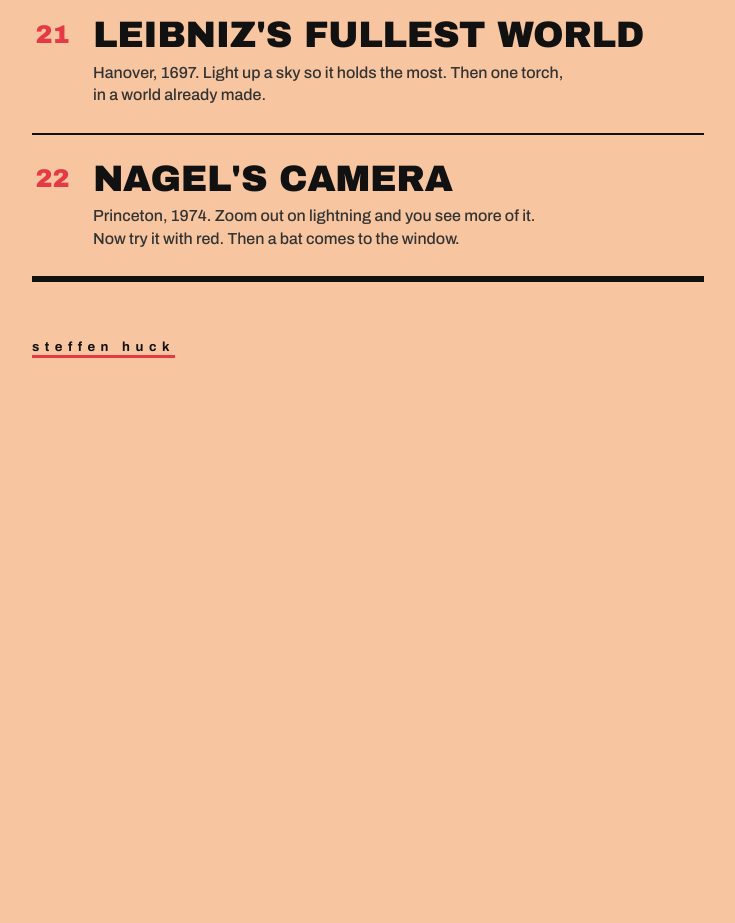
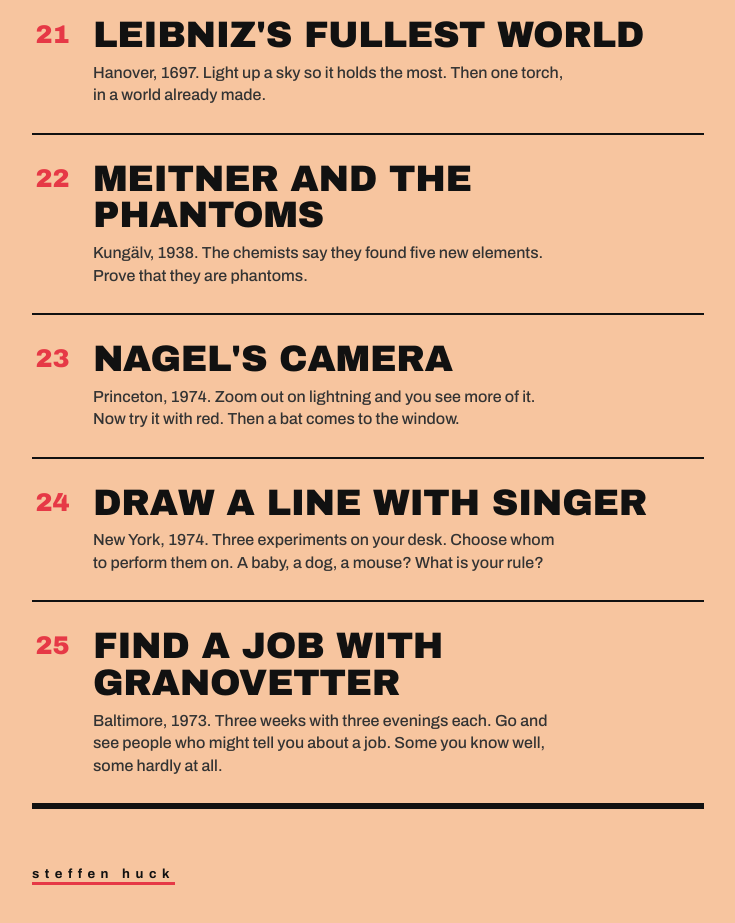
Before and after one commit to steffenhuck/g-games, a plain HTML site: page index.html in a window 1280 px wide. Shown: the part 3700-4623 px from the top of the page, without its empty margins (272-1007 px from the left). Before the commit the page ends 4153 px from the top, so only its background shows below. Drawn offline with Linux system fonts and the light colour scheme.

Commit message:
Pantheon: Meitner at 22, Nagel to 23, Singer 24, Granovetter 25
Co-Authored-By: Claude Fable 5.1 <noreply@anthropic.com>
Claude-Session: https://claude.ai/code/session_018niUhxkdtoYuwb1z3W7XLQ

```diff
--- a/index.html
+++ b/index.html
@@ -343,11 +343,38 @@
         </a>
       </li>
       <li>
+        <a class="game" href="https://steffenhuck.github.io/paper-to-game/meitner/meitner-and-the-phantoms.html">
+          <span class="num" aria-hidden="true">22</span>
+          <span class="body">
+            <span class="title">Meitner and the Phantoms</span>
+            <span class="desc">Kungälv, 1938. The chemists say they found five new elements. Prove that they are phantoms.</span>
+          </span>
+        </a>
+      </li>
+      <li>
         <a class="game" href="https://steffenhuck.github.io/paper-to-game/nagel/nagels-camera.html">
-          <span class="num" aria-hidden="true">22</span>
+          <span class="num" aria-hidden="true">23</span>
           <span class="body">
             <span class="title">Nagel's Camera</span>
             <span class="desc">Princeton, 1974. Zoom out on lightning and you see more of it. Now try it with red. Then a bat comes to the window.</span>
+          </span>
+        </a>
+      </li>
+      <li>
+        <a class="game" href="https://steffenhuck.github.io/paper-to-game/singer/draw-a-line-with-singer.html">
+          <span class="num" aria-hidden="true">24</span>
+          <span class="body">
+            <span class="title">Draw a Line with Singer</span>
+            <span class="desc">New York, 1974. Three experiments on your desk. Choose whom to perform them on. A baby, a dog, a mouse? What is your rule?</span>
+          </span>
+        </a>
+      </li>
+      <li>
+        <a class="game" href="https://steffenhuck.github.io/paper-to-game/weakties/find-a-job-with-granovetter.html">
+          <span class="num" aria-hidden="true">25</span>
+          <span class="body">
+            <span class="title">Find a Job with Granovetter</span>
+            <span class="desc">Baltimore, 1973. Three weeks with three evenings each. Go and see people who might tell you about a job. Some you know well, some hardly at all.</span>
           </span>
         </a>
       </li>
```
